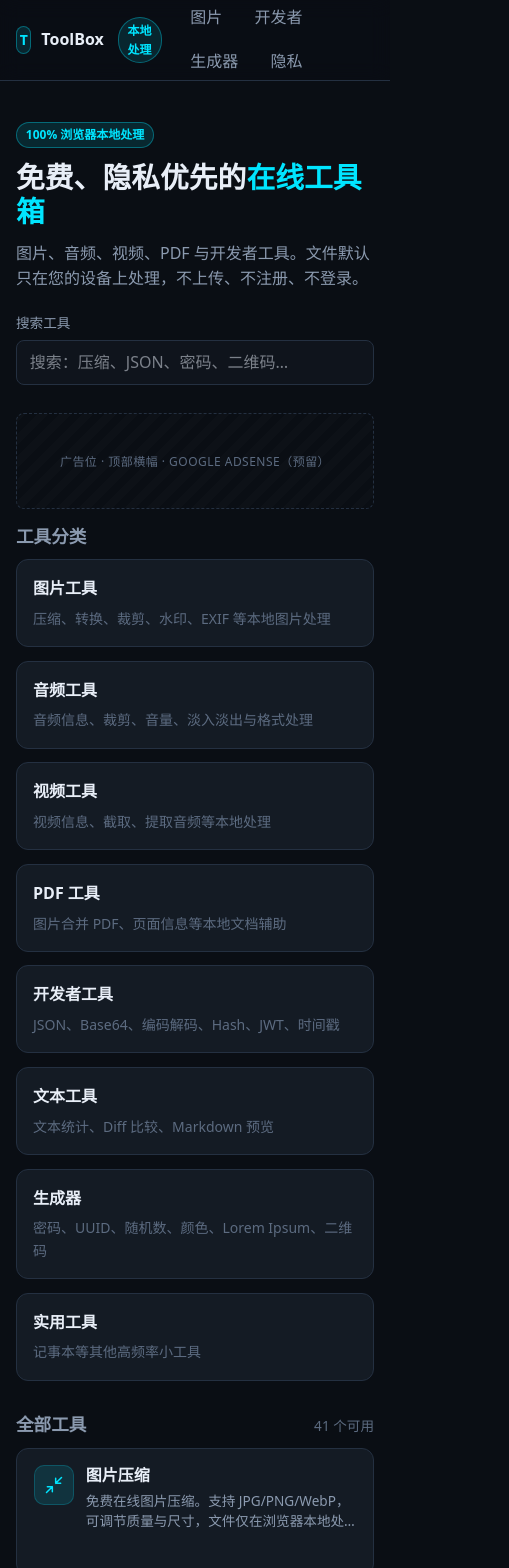
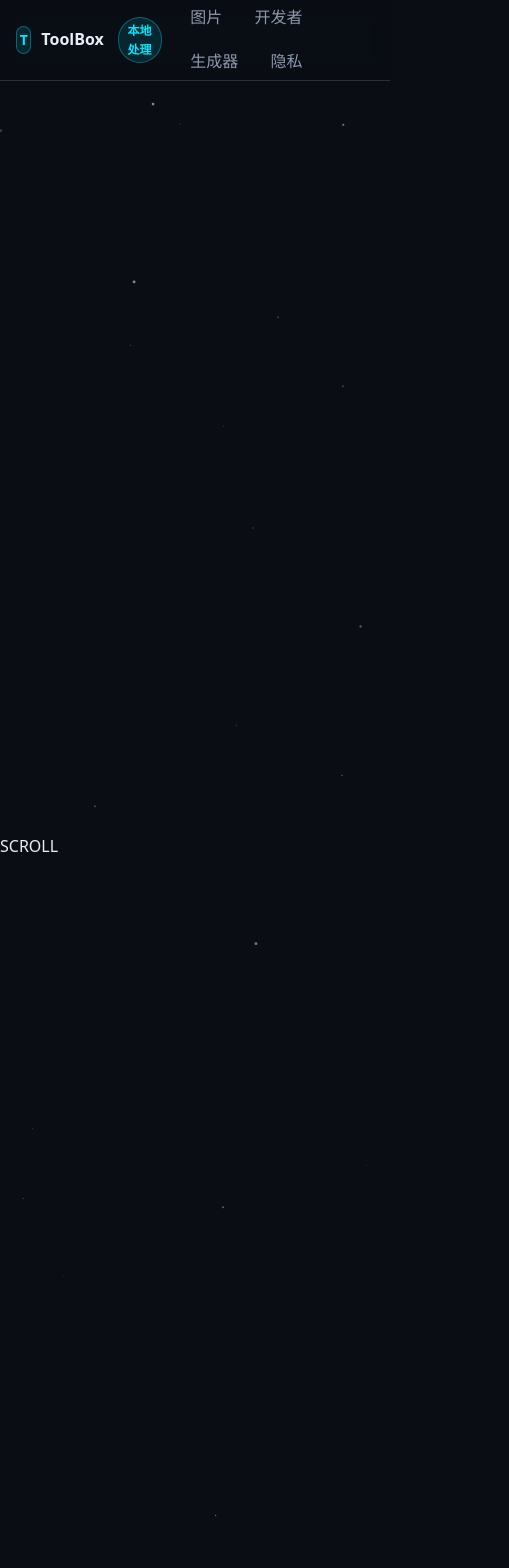
Before and after one commit to ccy54185-byte/toolbox, a Next.js app: page / in a window 390 px wide. Shown: the top 1568 px of the page, 509 px wide, since content can reach past the window. Built offline with nearby package versions, Linux system fonts and the light colour scheme.

Commit message:
feat: immersive homepage (hero, scroll, palette)

```diff
--- a/src/app/page.tsx
+++ b/src/app/page.tsx
@@ -1,73 +1,20 @@
-import Link from "next/link";
 import type { Metadata } from "next";
-import { CATEGORIES, SITE } from "@/lib/categories";
-import { TOOLS, getReadyTools } from "@/lib/tools";
-import ToolCard from "@/components/ToolCard";
-import SearchBox from "@/components/SearchBox";
-import AdSlot from "@/components/AdSlot";
+import HomeExperience from "@/components/home/HomeExperience";
+import { SITE } from "@/lib/categories";
 
 export const metadata: Metadata = {
-  title: `${SITE.name} — 免费隐私优先在线工具箱`,
-  description: SITE.description,
+  title: `${SITE.name} — 隐私优先的精密在线工具箱`,
+  description:
+    "免费、隐私优先的在线工具箱。图片压缩、格式转换、二维码、开发者工具等，全部在浏览器本地处理，文件不上传。",
   alternates: { canonical: "/" },
+  openGraph: {
+    title: `${SITE.name} — 隐私优先的精密在线工具箱`,
+    description: SITE.description,
+    url: SITE.url,
+    type: "website",
+  },
 };
 
 export default function HomePage() {
-  const tools = getReadyTools();
-  return (
-    <div className="container-app" style={{ padding: "2.5rem 0 3rem" }}>
-      <section style={{ marginBottom: 28 }}>
-        <div className="badge badge-accent" style={{ marginBottom: 12 }}>100% 浏览器本地处理</div>
-        <h1 style={{ fontSize: "clamp(1.8rem, 4vw, 2.6rem)", margin: "0 0 12px", fontWeight: 750, lineHeight: 1.2 }}>
-          免费、隐私优先的
-          <span style={{ color: "var(--accent)" }}>在线工具箱</span>
-        </h1>
-        <p style={{ color: "var(--text-muted)", maxWidth: 640, margin: "0 0 20px" }}>
-          图片、音频、视频、PDF 与开发者工具。文件默认只在您的设备上处理，不上传、不注册、不登录。
-        </p>
-        <SearchBox tools={TOOLS} />
-      </section>
-
-      <AdSlot variant="top" network="adsense" />
-
-      <section style={{ marginBottom: 32 }}>
-        <h2 style={{ fontSize: "1.1rem", margin: "0 0 12px", color: "var(--text-muted)" }}>工具分类</h2>
-        <div className="grid-tools">
-          {CATEGORIES.map((c) => (
-            <Link key={c.id} href={`/tools/${c.id}/`} className="card card-hover" style={{ padding: "1rem" }}>
-              <div style={{ fontWeight: 650, marginBottom: 6 }}>{c.name}</div>
-              <div style={{ fontSize: ".875rem", color: "var(--text-dim)" }}>{c.description}</div>
-            </Link>
-          ))}
-        </div>
-      </section>
-
-      <section>
-        <div style={{ display: "flex", justifyContent: "space-between", alignItems: "baseline", marginBottom: 12 }}>
-          <h2 style={{ fontSize: "1.1rem", margin: 0, color: "var(--text-muted)" }}>全部工具</h2>
-          <span style={{ color: "var(--text-dim)", fontSize: ".85rem" }}>{tools.length} 个可用</span>
-        </div>
-        <div className="grid-tools">
-          {tools.map((t) => (
-            <ToolCard key={t.slug} tool={t} />
-          ))}
-        </div>
-      </section>
-
-      <section style={{ marginTop: 40 }} className="card" >
-        <div style={{ padding: "1.25rem" }}>
-          <h2 style={{ margin: "0 0 8px", fontSize: "1.15rem" }}>为什么选择 {SITE.name}？</h2>
-          <ul style={{ margin: 0, paddingLeft: "1.2rem", color: "var(--text-muted)" }}>
-            <li>隐私优先：文件处理默认在浏览器本地完成</li>
-            <li>免费使用：无需注册或登录</li>
-            <li>实用丰富：覆盖图片、开发者、生成器等高频场景</li>
-            <li>适合部署：可静态托管到 Cloudflare Pages 等平台</li>
-          </ul>
-        </div>
-      </section>
-
-      <AdSlot variant="bottom" network="microsoft" />
-      <AdSlot variant="content" network="adsense" />
-    </div>
-  );
+  return <HomeExperience />;
 }
```
